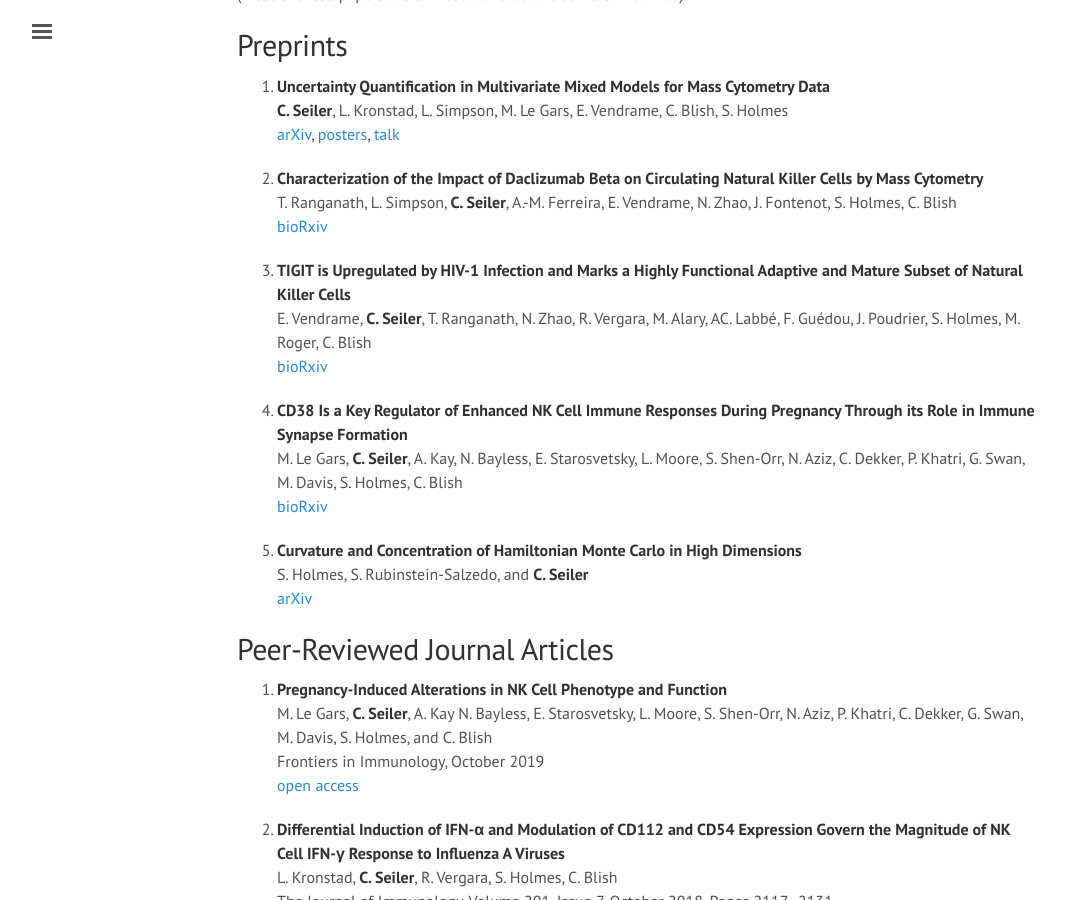
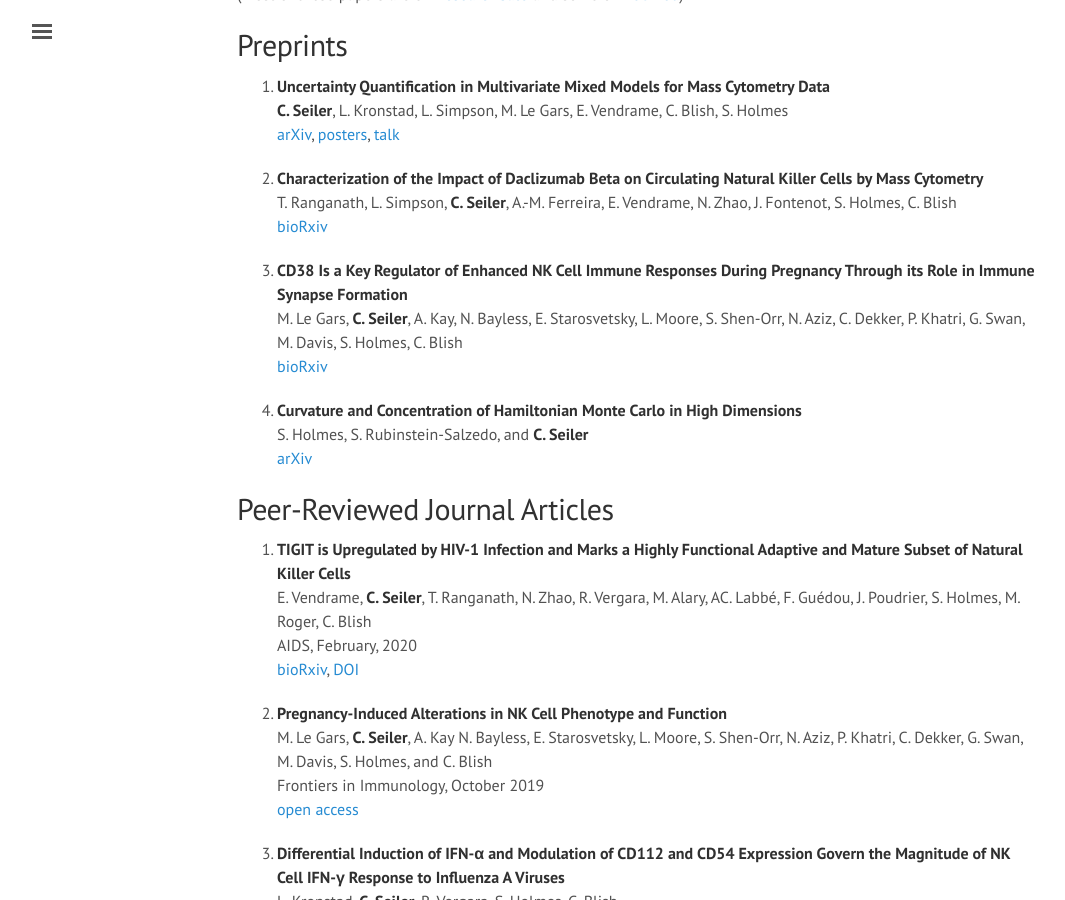
Before and after one commit to ChristofSeiler/ChristofSeiler.github.io, a Jekyll site: the page built from publications.md, in a window 1280 px wide and 900 px high, scrolled down 210 px. Shown: the whole window, without its empty margins (3-1068 px from the left). Built offline with Jekyll 4.4.1, drawn with Linux system fonts in a browser that asks for light colours.

Commit message:
moved elena's paper to peer-reviewed section

```diff
--- a/publications.md
+++ b/publications.md
@@ -11,71 +11,71 @@
 **C. Seiler**, L. Kronstad, L. Simpson, M. Le Gars, E. Vendrame, C. Blish, S. Holmes <br>
 [arXiv](http://arxiv.org/abs/1903.07976), [posters](https://doi.org/10.5281/zenodo.2656626), [talk](https://doi.org/10.5281/zenodo.3524019)
 
-2. **Characterization of the Impact of Daclizumab Beta on Circulating Natural Killer Cells by
-Mass Cytometry** <br>
+2. **Characterization of the Impact of Daclizumab Beta on Circulating Natural Killer Cells by Mass Cytometry** <br>
 T. Ranganath, L. Simpson, **C. Seiler**, A.-M. Ferreira, E. Vendrame, N. Zhao, J. Fontenot, S. Holmes, C. Blish <br>
 [bioRxiv](https://doi.org/10.1101/865477)
 
-3. **TIGIT is Upregulated by HIV-1 Infection and Marks a Highly Functional Adaptive and Mature Subset of Natural Killer Cells** <br>
-E. Vendrame,  **C. Seiler**, T. Ranganath, N. Zhao, R. Vergara, M. Alary, AC. Labbé, F. Guédou, J. Poudrier, S. Holmes, M. Roger, C. Blish <br>
-[bioRxiv](https://doi.org/10.1101/764217)
-
-4. **CD38 Is a Key Regulator of Enhanced NK Cell Immune Responses During Pregnancy Through its Role in Immune Synapse Formation** <br>
+3. **CD38 Is a Key Regulator of Enhanced NK Cell Immune Responses During Pregnancy Through its Role in Immune Synapse Formation** <br>
 M. Le Gars, **C. Seiler**, A. Kay, N. Bayless, E. Starosvetsky, L. Moore, S. Shen-Orr, N. Aziz, C. Dekker, P. Khatri, G. Swan, M. Davis, S. Holmes, C. Blish <br>
 [bioRxiv](https://doi.org/10.1101/349084)
 
-5. **Curvature and Concentration of Hamiltonian Monte Carlo in High Dimensions** <br>
+4. **Curvature and Concentration of Hamiltonian Monte Carlo in High Dimensions** <br>
 S. Holmes, S. Rubinstein-Salzedo, and **C. Seiler** <br>
 [arXiv](http://arxiv.org/abs/1407.1114)
 
 ## Peer-Reviewed Journal Articles
 
-1. **Pregnancy-Induced Alterations in NK Cell Phenotype and Function** <br>
+1. **TIGIT is Upregulated by HIV-1 Infection and Marks a Highly Functional Adaptive and Mature Subset of Natural Killer Cells** <br>
+E. Vendrame,  **C. Seiler**, T. Ranganath, N. Zhao, R. Vergara, M. Alary, AC. Labbé, F. Guédou, J. Poudrier, S. Holmes, M. Roger, C. Blish <br>
+AIDS, February, 2020 <br>
+[bioRxiv](https://doi.org/10.1101/764217), [DOI](https://doi.org/10.1097/QAD.0000000000002488)
+
+2. **Pregnancy-Induced Alterations in NK Cell Phenotype and Function** <br>
 M. Le Gars, **C. Seiler**, A. Kay  N. Bayless, E. Starosvetsky, L. Moore, S. Shen-Orr, N. Aziz, P. Khatri, C. Dekker, G. Swan, M. Davis, S. Holmes, and  C. Blish <br>
 Frontiers in Immunology, October 2019 <br>
 [open access](https://doi.org/10.3389/fimmu.2019.02469)
 
-2. **Differential Induction of IFN-α and Modulation of CD112 and CD54 Expression Govern the Magnitude of NK Cell IFN-γ Response to Influenza A Viruses** <br>
+3. **Differential Induction of IFN-α and Modulation of CD112 and CD54 Expression Govern the Magnitude of NK Cell IFN-γ Response to Influenza A Viruses** <br>
 L. Kronstad, **C. Seiler**, R. Vergara, S. Holmes, C. Blish <br>
 The Journal of Immunology, Volume 201, Issue 7, October 2018, Pages 2117&ndash;2131 <br>
 [bioRxiv](https://doi.org/10.1101/148528), [DOI](http://dx.doi.org/10.4049/jimmunol.1800161), [github](https://github.com/ChristofSeiler/nk_influenza)
 
-3. **Multi-Table Differential Correlation Analysis of Neuroanatomical and Cognitive Interactions in Turner Syndrome** <br>
+4. **Multi-Table Differential Correlation Analysis of Neuroanatomical and Cognitive Interactions in Turner Syndrome** <br>
 **C. Seiler**, T. Green, D. Hong, L. Chromik, L. Huffman, S. Holmes, and A.L. Reiss <br>
 Neuroinformatics, Volume 16, Issue 1, January 2018, Pages 81&ndash;93 <br>
 [pdf](https://christofseiler.github.io/braincog/BrainCognitionArticle_Neuroinformatics.pdf), [view](http://rdcu.be/CZGQ), [DOI](http://dx.doi.org/10.1007/s12021-017-9351-z)
 
-4. **Multivariate Heteroscedasticity Models for Functional Brain Connectivity** <br>
+5. **Multivariate Heteroscedasticity Models for Functional Brain Connectivity** <br>
 **C. Seiler** and S. Holmes <br>
 Frontiers in Neuroscience, Volume 11, Article 696, December 2017, Pages 1&ndash;11 <br>
 [open access](https://doi.org/10.3389/fnins.2017.00696)
 
-5. **Image-based vs. Mesh-based Statistical Appearance Model of the Human Femur: Implications for Finite Element Simulations** <br>
+6. **Image-based vs. Mesh-based Statistical Appearance Model of the Human Femur: Implications for Finite Element Simulations** <br>
 S. Bonaretti, **C. Seiler**, C. Boichon, M. Reyes, and P. B&uuml;chler <br>
 Medical Engineering and Physics, Volume 36, Issue 12, December 2014, Pages 1626&ndash;1635 <br>
 [pdf](http://www.mauricioreyes.me/Publications/BonarettiMEP2014.pdf), [DOI](http://dx.doi.org/10.1016/j.medengphy.2014.09.006)
 
-6. **Time-Lapse Microscopy and Classification of 2D Human Mesenchymal Stem Cells Based on Cell Shape Picks Up Myogenic from Osteogenic and Adipogenic Differentiation** <br>
+7. **Time-Lapse Microscopy and Classification of 2D Human Mesenchymal Stem Cells Based on Cell Shape Picks Up Myogenic from Osteogenic and Adipogenic Differentiation** <br>
 **C. Seiler**, A. Gazdhar, M. Reyes, L.M. Benneker, T. Geiser, K.A. Siebenrock, and B. Gantenbein-Ritter <br>
 Journal of Tissue Engineering and Regenerative Medicine, Volume 8, Issue 9, September 2014, Pages 737&ndash;746 <br>
 [pdf](http://citeseerx.ist.psu.edu/viewdoc/download?doi=10.1.1.303.6965&rep=rep1&type=pdf), [DOI](http://dx.doi.org/10.1002/term.1575)
 
-7. **Discussion of "Geodesic Monte Carlo on Embedded Manifolds"** <br>
+8. **Discussion of "Geodesic Monte Carlo on Embedded Manifolds"** <br>
 P. Diaconis, **C. Seiler**, and S. Holmes <br>
 Scandinavian Journal of Statistics, Volume 41, Issue 1, March 2014, Pages 3&ndash;7	<br>
 [pdf](http://arxiv.org/abs/1311.1129), [DOI](https://doi.org/10.1111/sjos.12081)
 
-8. **Validity of an Automatic Measure Protocol in Distal Femur for Allograft Selection from a Three-Dimensional Virtual Bone Bank System** <br>
+9. **Validity of an Automatic Measure Protocol in Distal Femur for Allograft Selection from a Three-Dimensional Virtual Bone Bank System** <br>
 L. Ritacco, **C. Seiler**, G. Farfalli, L. Nolte, M. Reyes, D. Muscolo, and L. Tinao <br>
 Cell and Tissue Banking, Volume 14, Issue 2, June 2013, Pages 213&ndash;220 <br>
 [pdf](http://www-sop.inria.fr/asclepios/Publications/Christof.Seiler/RitaccoSeilerCTB2012.pdf), [DOI](http://dx.doi.org/10.1007/s10561-012-9307-3)
 
-9. **Capturing the Multiscale Anatomical Shape Variability with Polyaffine Transformation Trees** <br>
+10. **Capturing the Multiscale Anatomical Shape Variability with Polyaffine Transformation Trees** <br>
 **C. Seiler**, X. Pennec, and M. Reyes <br>
 Medical Image Analysis, Volume 16, Issue 7, October 2012, Pages 1371&ndash;1384 <br>
 [pdf](http://www.inria.fr/sophia/asclepios/Publications/Christof.Seiler/SeilerPolyaffineTransformationTreesMedIA2012.pdf), [DOI](http://dx.doi.org/10.1016/j.media.2012.05.011)
 
-10. **Statistical Model Based Shape Prediction from a Combination of Direct Observations and Various Surrogates: Application to Orthopaedic Research** <br>
+11. **Statistical Model Based Shape Prediction from a Combination of Direct Observations and Various Surrogates: Application to Orthopaedic Research** <br>
 R. Blanc, **C. Seiler**, G. Sz&eacute;kely, L. Nolte, and M. Reyes <br>
 Medical Image Analysis, Volume 16, Issue 6, August 2012, Pages 1156&ndash;1166 <br>
 [pdf](http://www-sop.inria.fr/asclepios/Publications/Christof.Seiler/BlancSeilerMedIA2012.pdf), [DOI](http://dx.doi.org/10.1016/j.media.2012.04.004)
```
